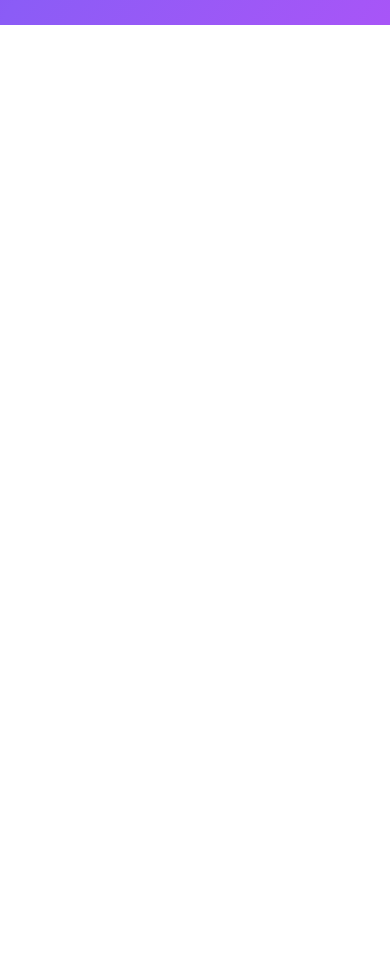
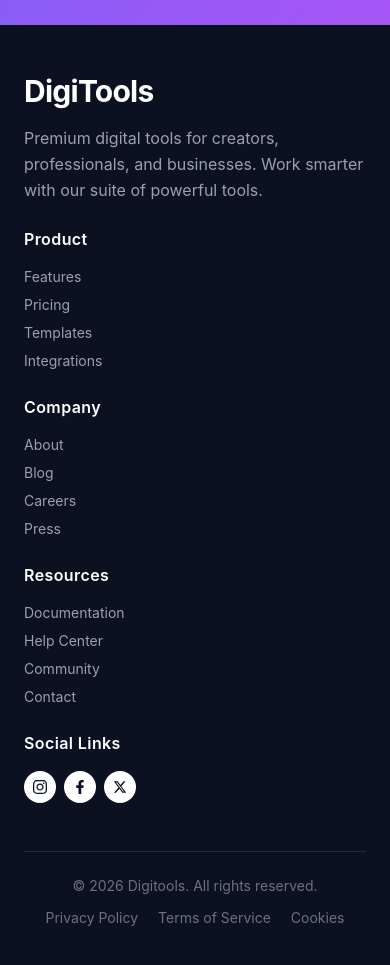
Before and after one commit to NuruddinJewel/Assignment-6, a React (Vite) app: page / in a window 390 px wide. Shown: the part 8660-9625 px from the top of the page. Before the commit the page ends 8685 px from the top, so only its background shows below. Built offline with nearby package versions, Linux system fonts and the light colour scheme.

Commit message:
Added Footer

```diff
--- a/src/App.jsx
+++ b/src/App.jsx
@@ -2,6 +2,7 @@
 import Banner from './Components/Banner'
 import Cards from './Components/Cards'
 import Explore from './Components/Explore'
+import Footer from './Components/Footer'
 import Navbar from './Components/Navbar'
 import Price from './Components/Price'
 import Started from './Components/Started'
@@ -30,6 +31,7 @@
     <Started/>
    <Price/>
    <Explore/>
+   <Footer/>
     </>
   )
 }
--- /dev/null
+++ b/src/Components/Footer.jsx
@@ -0,0 +1,98 @@
+import React from 'react';
+import { FaInstagram, FaFacebookF } from 'react-icons/fa';
+import { FaXTwitter } from 'react-icons/fa6';
+
+const Footer = () => {
+  return (
+    <footer className="bg-[#0B1120] text-gray-400 py-12 px-6 md:px-12 lg:px-20">
+      <div className="max-w-7xl mx-auto">
+        {/* Main Grid Section - 5 columns total */}
+        <div className="grid grid-cols-1 md:grid-cols-2 lg:grid-cols-6 gap-6 lg:gap-8 mb-12">
+
+          {/* Brand and Description  */}
+          <div className="lg:col-span-2">
+            <h2 className="text-white text-3xl font-bold mb-4 tracking-tight">
+              DigiTools
+            </h2>
+            <p className="max-w-md leading-relaxed text-gray-400 text-base">
+              Premium digital tools for creators, professionals, and businesses. Work smarter with our suite of powerful tools.
+            </p>
+          </div>
+
+          {/* Product Column */}
+          <div>
+            <h3 className="text-white text-base font-semibold mb-4 tracking-wide">Product</h3>
+            <ul className="space-y-2 text-sm">
+              <li><a href="#" className="hover:text-white transition-colors duration-200">Features</a></li>
+              <li><a href="#" className="hover:text-white transition-colors duration-200">Pricing</a></li>
+              <li><a href="#" className="hover:text-white transition-colors duration-200">Templates</a></li>
+              <li><a href="#" className="hover:text-white transition-colors duration-200">Integrations</a></li>
+            </ul>
+          </div>
+
+          {/* Company Column */}
+          <div>
+            <h3 className="text-white text-base font-semibold mb-4 tracking-wide">Company</h3>
+            <ul className="space-y-2 text-sm">
+              <li><a href="#" className="hover:text-white transition-colors duration-200">About</a></li>
+              <li><a href="#" className="hover:text-white transition-colors duration-200">Blog</a></li>
+              <li><a href="#" className="hover:text-white transition-colors duration-200">Careers</a></li>
+              <li><a href="#" className="hover:text-white transition-colors duration-200">Press</a></li>
+            </ul>
+          </div>
+
+          {/* Resources Column */}
+          <div>
+            <h3 className="text-white text-base font-semibold mb-4 tracking-wide">Resources</h3>
+            <ul className="space-y-2 text-sm">
+              <li><a href="#" className="hover:text-white transition-colors duration-200">Documentation</a></li>
+              <li><a href="#" className="hover:text-white transition-colors duration-200">Help Center</a></li>
+              <li><a href="#" className="hover:text-white transition-colors duration-200">Community</a></li>
+              <li><a href="#" className="hover:text-white transition-colors duration-200">Contact</a></li>
+            </ul>
+          </div>
+
+          {/* Social Links Column  */}
+          <div>
+            <h3 className="text-white text-base font-semibold mb-4 tracking-wide">Social Links</h3>
+            <div className="flex gap-2">
+              <a
+                href="#"
+                className="w-8 h-8 rounded-full bg-white hover:bg-gray-200 transition-colors duration-200 flex items-center justify-center"
+                aria-label="Instagram"
+              >
+                <FaInstagram size={16} className="text-[#0B1120]" />
+              </a>
+              <a
+                href="#"
+                className="w-8 h-8 rounded-full bg-white hover:bg-gray-200 transition-colors duration-200 flex items-center justify-center"
+                aria-label="Facebook"
+              >
+                <FaFacebookF size={14} className="text-[#0B1120]" />
+              </a>
+              <a
+                href="#"
+                className="w-8 h-8 rounded-full bg-white hover:bg-gray-200 transition-colors duration-200 flex items-center justify-center"
+                aria-label="X (Twitter)"
+              >
+                <FaXTwitter size={14} className="text-[#0B1120]" />
+              </a>
+            </div>
+          </div>
+        </div>
+
+        {/* Bottom Section */}
+        <div className="pt-6 border-t border-gray-800 flex flex-col md:flex-row justify-between items-center gap-3 text-sm text-gray-500">
+          <p>© 2026 Digitools. All rights reserved.</p>
+          <div className="flex gap-5">
+            <a href="#" className="hover:text-white transition-colors duration-200">Privacy Policy</a>
+            <a href="#" className="hover:text-white transition-colors duration-200">Terms of Service</a>
+            <a href="#" className="hover:text-white transition-colors duration-200">Cookies</a>
+          </div>
+        </div>
+      </div>
+    </footer>
+  );
+};
+
+export default Footer;
```
